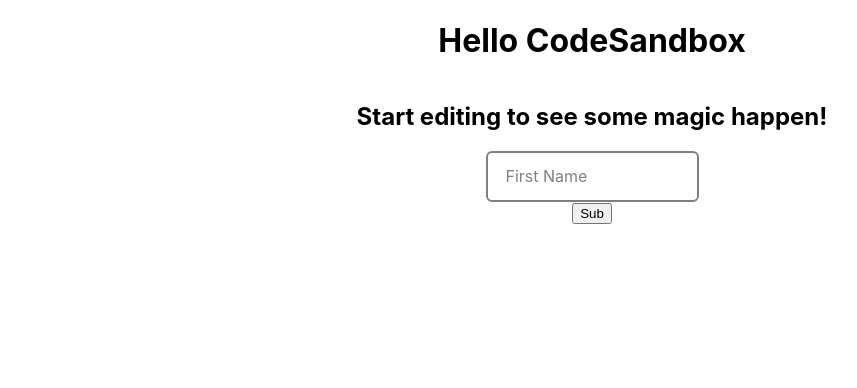
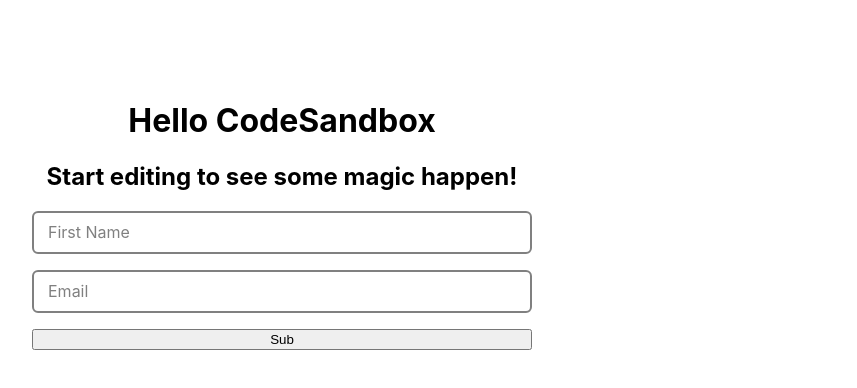
Before and after one commit to E-I-S-S-A/react-reusable-elements, a React (Create React App) app: page / in a window 1280 px wide. Shown: the top 388 px of the page, without its empty margins (48-905 px from the left). Built offline with nearby package versions, Linux system fonts and the light colour scheme.

Commit message:
feat: error message styling

```diff
--- a/src/App.tsx
+++ b/src/App.tsx
@@ -28,10 +28,10 @@ function App() {
   };
 
   return (
-    <div className="App" style={{display:"flex", flexDirection:"column", alignItems:"center", justifyContent:"center"}}>
+    <div className="App" style={{width:"500px", padding:"5rem"}}>
       <h1>Hello CodeSandbox</h1>
       <h2>Start editing to see some magic happen!</h2>
-      <form onSubmit={handleSubmit(onSubmit)}>
+      <form onSubmit={handleSubmit(onSubmit)} style={{display:"flex", flexDirection:"column", gap:"1rem"}}>
         <EissaInputField<FormData>
           label="First Name"
           name="firstName"
@@ -39,6 +39,14 @@ function App() {
           error={errors?.firstName}
           rules={{ required: "First name is required", maxLength:{message:"Not more than 5", value:5}, pattern:{value:/eissa/, message:"Should contain eissa"} }}
           isTouched={touchedFields.firstName}
+        />
+        <EissaInputField<FormData>
+          label="Email"
+          name="email"
+          register={register}
+          error={errors?.email}
+          rules={{ required: "First name is required", maxLength:{message:"Not more than 5", value:5}, pattern:{value:/eissa/, message:"Should contain eissa"} }}
+          isTouched={touchedFields.email}
         />
         <button type="submit">Sub</button>
       </form>
--- a/src/conponents/EissaInputField/EissaInputField.module.css
+++ b/src/conponents/EissaInputField/EissaInputField.module.css
@@ -7,8 +7,8 @@
 }
 
 .input_wrapper {
-    --focus-color: green;
-    --padding: 16px;
+    --focus-color: blue;
+    --padding: 0.75rem;
     position: relative;
     display: flex;
     align-items: center;
@@ -41,14 +41,28 @@ input:not(:focus)::placeholder {
     opacity: 0;
 }
 
-input:is(:focus, :not(:placeholder-shown)) {
+input:is(:focus){
     border: 2px solid var(--focus-color);
 }
 
-input:is(:focus, :not(:placeholder-shown))+label {
+input:is(:focus) + label{
+    color: var(--focus-color);
+}
+
+input:is(:focus, :not(:placeholder-shown)) {
+}
+
+input:is(:focus, :not(:placeholder-shown)) + label {
     transform: translatey(calc(-1 * var(--padding) - 12px)) translatex(-8px);
     font-size: 14px;
-    color: var(--focus-color);
+}
+
+.error input:is(:not(:focus)){
+    border: 2px solid red;
+}
+
+.error label{
+    color: red;
 }
 
 .errorMessage {
--- a/src/conponents/EissaInputField/EissaInputField.tsx
+++ b/src/conponents/EissaInputField/EissaInputField.tsx
@@ -21,9 +21,10 @@ export const EissaInputField = <T extends FieldValues>(
     props: EissaInputFieldProps<T>
 ) => {
     const { label, name, register, rules, error,isTouched ,placeholder = "" } = props;
+
     return (
         <div className={styles.input_container}>
-            <div className={styles.input_wrapper}>
+            <div className={`${styles.input_wrapper} ${isTouched && error?.message && styles.error}`}>
                 <input
                     type="text"
                     id={name}
```
